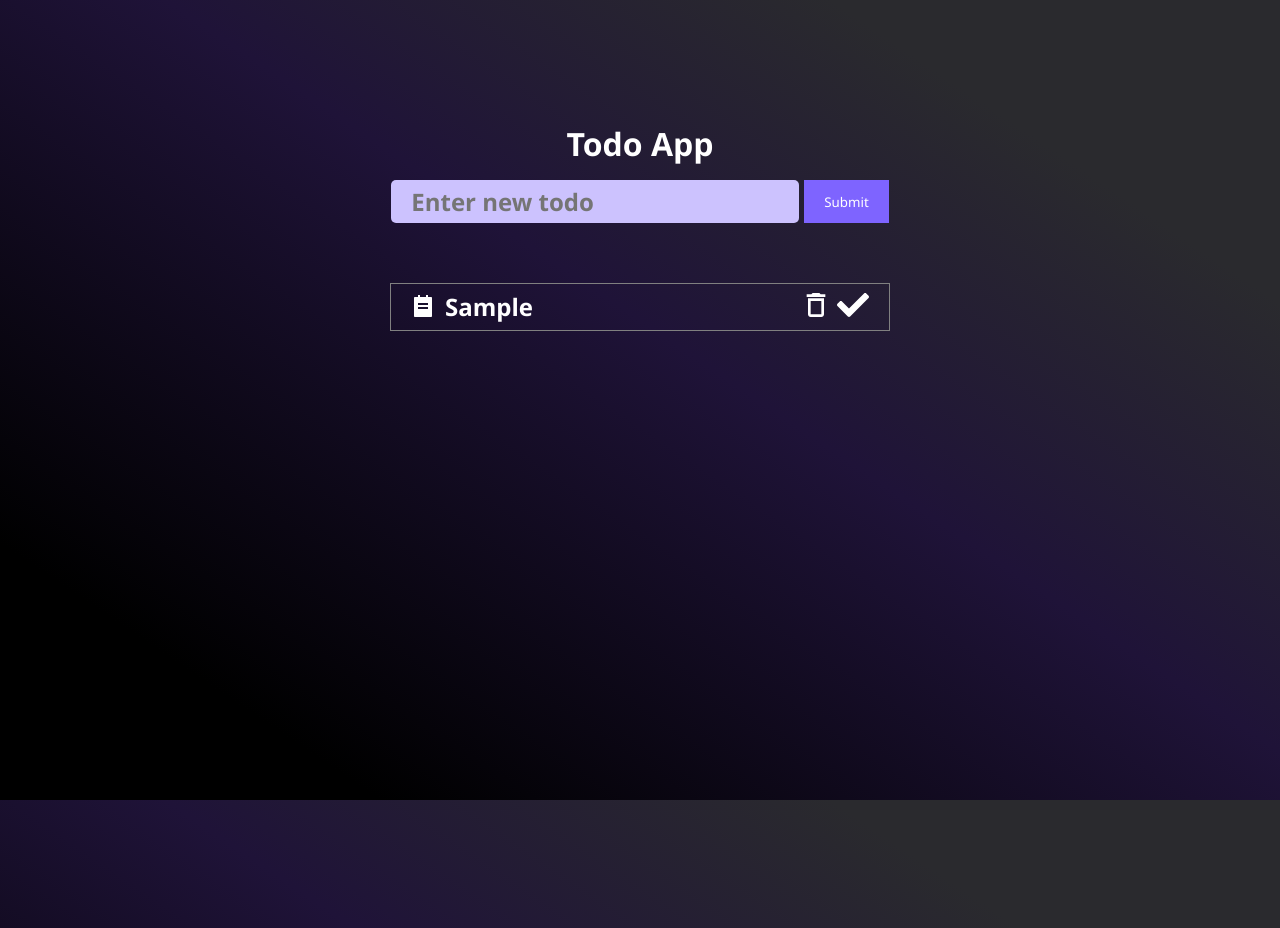
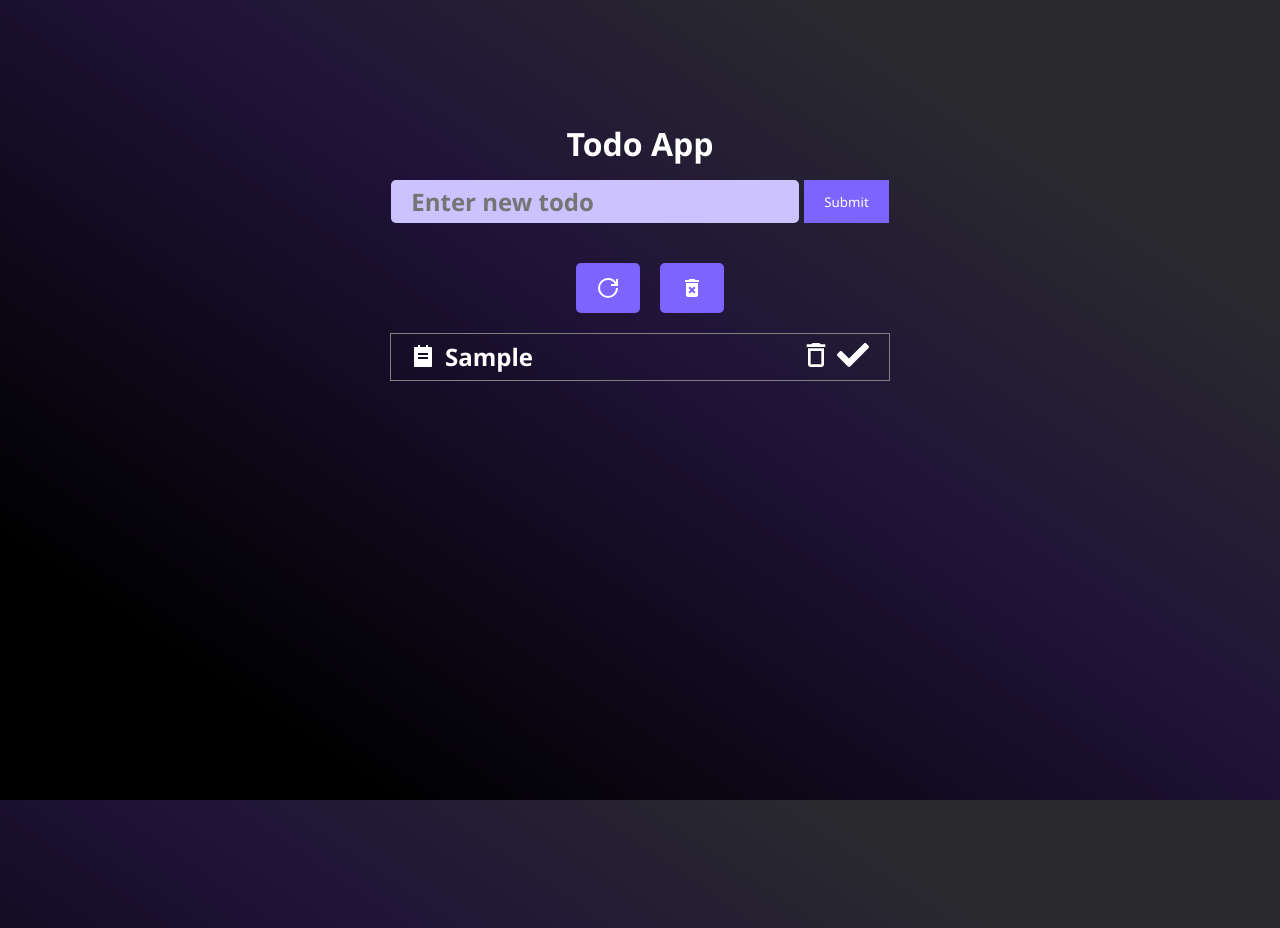
Before and after one commit to andriiafanasiev/Todo-App, a React (Create React App) app: page / in a window 1280 px wide. Both pictures are taken after typing "Sample" into the empty fields and a click on the button "Submit". Built offline with nearby package versions, Linux system fonts and the light colour scheme.

Commit message:
Added TodosActions to clear all Todos or Completed

```diff
--- a/src/App.js
+++ b/src/App.js
@@ -3,6 +3,7 @@ import { v4 as uuidv4 } from 'uuid';
 import capitalizeFirstLetter from './utils';
 import TodoList from './components/Todos/TodoList';
 import TodoForm from './components/Todos/TodoForm';
+import TodosActions from './components/Todos/TodosActions';
 import './App.css';
 
 function App() {
@@ -37,15 +38,38 @@ function App() {
     );
   };
 
+  const resetTodosHandler = () => {
+    setTodos([]);
+  };
+
+  const clearCompletedTodosHandler = () => {
+    setTodos(todos.filter((todo) => !todo.isCompleted));
+  };
+
   return (
     <div className="App">
       <h1 style={{ marginTop: '10%' }}>Todo App</h1>
       <TodoForm addTodo={addTodoHandler} />
+
+      {todos.length !== 0 && (
+        <TodosActions
+          resetTodos={resetTodosHandler}
+          clearCompletedTodos={clearCompletedTodosHandler}
+        />
+      )}
+
       <TodoList
         todos={todos}
         deleteTodo={deleteTodoHandler}
         toggleTodo={toggleTodoHandler}
       />
+
+      {todos.some((todo) => todo.isCompleted) && (
+        <p style={{ marginTop: '5%' }}>
+          You have completed {todos.filter((todo) => todo.isCompleted).length}{' '}
+          todos
+        </p>
+      )}
     </div>
   );
 }
--- a/src/components/Todos/TodoList.jsx
+++ b/src/components/Todos/TodoList.jsx
@@ -5,7 +5,9 @@ import styles from './TodoList.module.css';
 function TodoList({ todos, deleteTodo, toggleTodo }) {
   return (
     <div className={styles.todo__todolist}>
-      {todos.length === 0 && <h2>Todo list is empty</h2>}
+      {todos.length === 0 && (
+        <h2 style={{ marginTop: '50px' }}>Todo list is empty</h2>
+      )}
       {todos.map((todo) => {
         return (
           <Todo
--- /dev/null
+++ b/src/components/Todos/TodosActions.jsx
@@ -0,0 +1,27 @@
+import Button from '../UI/Button';
+import { MdDeleteForever } from 'react-icons/md';
+import { GrPowerReset } from 'react-icons/gr';
+function TodosActions({ resetTodos, clearCompletedTodos }) {
+  return (
+    <>
+      <Button
+        onClick={() => {
+          resetTodos();
+        }}
+        title={'Reset Todos'}
+      >
+        <GrPowerReset />
+      </Button>
+      <Button
+        onClick={() => {
+          clearCompletedTodos();
+        }}
+        title={'Clear completed todos'}
+      >
+        <MdDeleteForever />
+      </Button>
+    </>
+  );
+}
+
+export default TodosActions;
--- a/src/components/UI/Button.jsx
+++ b/src/components/UI/Button.jsx
@@ -0,0 +1,16 @@
+import styles from './Button.module.css';
+function Button({ onClick, children, title, disabled = false, ...props }) {
+  return (
+    <button
+      className={styles.button}
+      onClick={onClick}
+      title={title}
+      disabled={disabled}
+      {...props}
+    >
+      {children}
+    </button>
+  );
+}
+
+export default Button;
--- a/src/components/UI/Button.module.css
+++ b/src/components/UI/Button.module.css
@@ -0,0 +1,19 @@
+.button {
+    background: #7e64ff;
+    color: white;
+    padding: 5px 20px;
+    height: 50px;
+    border-radius: 5px;
+    transition: all 0.3s ease;
+    font-size: 1.5rem;
+    margin-left: 20px;
+    text-align: center;
+    justify-content: center;
+    align-items: center;
+    display: inline-flex;
+}
+
+.button:hover {
+    cursor: pointer;
+    background-color: #614cc5;
+}
```
